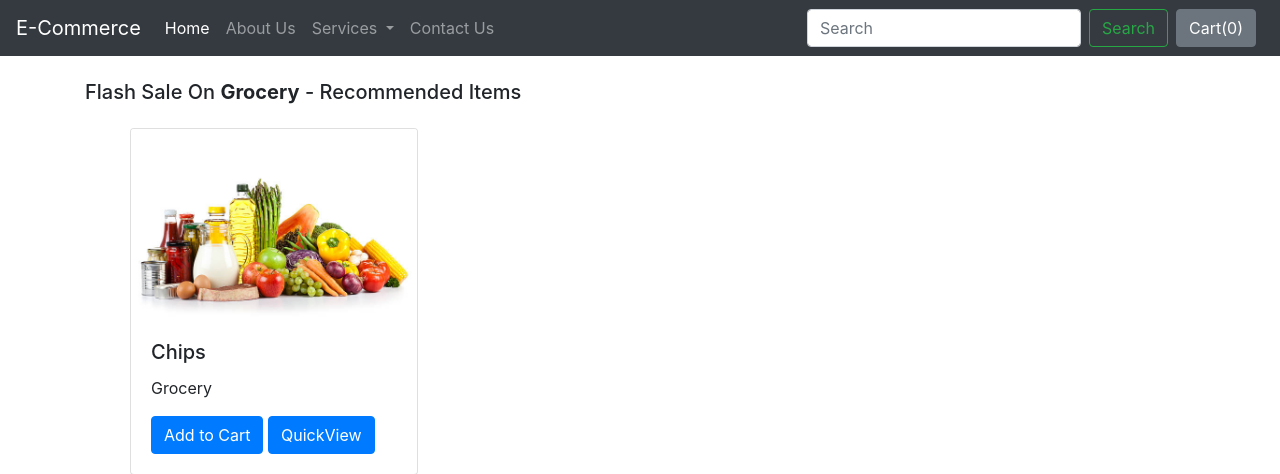
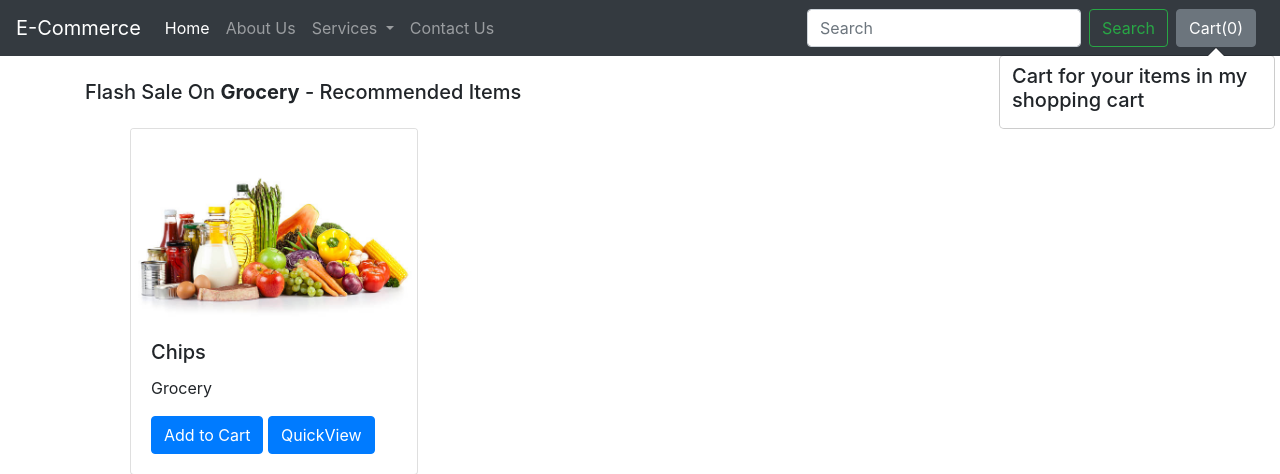
Before and after one commit to aayush999999/my-first-project, a Django app: page /stock in a window 1280 px wide. Shown: the top 474 px of the page. Run offline with Django 4.2, Linux system fonts and the light colour scheme; data comes from the database, SQL or seed files in the repository.

Commit message:
#47 checkout & clear button

```diff
--- a/templates/stock.html
+++ b/templates/stock.html
@@ -79,8 +79,8 @@ padding-right: 0;
         <div class="card" style="width: 18rem;">
           <img src='/media/{{product.0.image}}' class="card-img-top" alt="...">
           <div class="card-body">
-            <h5 class="card-title">{{i.item_desc|slice:"0.53"}}</h5>
-            <p class="card-text">{{i.item_group}} </p>
+            <h5 class="card-title" id="nameitem{{i.id}}">{{i.item_desc}}</h5>
+            <p class="card-text">{{i.item_group|slice:"0.53"}} </p>
             <span id="divitem{{i.id}}" class="divit">
             <button id="item{{i.id}}" class="btn btn-primary cart">Add to Cart</button>
             </span>
@@ -122,8 +122,7 @@ if (localStorage.getItem('cart') == null) {
   var cart = {};
 } else {
   cart = JSON.parse(localStorage.getItem('cart'));
-  document.getElementById('cart').innerHTML = Object.keys(cart).length;
-
+  updateCart(cart); // After refresh without press 'add_to_cart' to show +_- button if item already in cart.
 }
 
 
@@ -143,7 +142,33 @@ localStorage.setItem('cart', JSON.stringify(cart));
 
 //Add Popover to cart
 $('#popcart').popover();
-document.getElementById("popcart").setAttribute('data-content', '<h5>Cart for your items in my shopping cart</h5>');
+updatePopver(cart);
+function updatePopver(cart){
+  console.log('We are inside updatePopver');
+  var popStr ="";
+  popStr = popStr + "<h5>Cart for your items in my shopping cart</h5><div class='mx-2 my-2'>";
+  var i = 1;
+  for (var item in cart){
+    popStr = popStr + "<br><b>" + i  + ")</b> ";
+    popStr = popStr + document.getElementById('name' + item).innerHTML.slice(0, 15) + " ...<b>Qty:</b>   " + cart[item] + '<br>';
+    i = i + 1;
+  }
+  popStr = popStr + "</div> <a href='/checkout'><button class='btn btn-primary' id='checkout'>Checkout</button></a> <button class='btn btn-primary' onclick='clearCart()' id='clearCart'>Clear Cart</button>"
+  console.log(popStr);
+  document.getElementById('popcart').setAttribute('data-content', popStr);
+  $('#popcart').popover('show');
+}
+
+
+function clearCart(){
+  cart = JSON.parse(localStorage.getItem('cart'));
+  for ( var item in cart ){
+    document.getElementById('div' + item).innerHTML = '<button id="'+ item +'" class="btn btn-primary cart">Add to Cart</button>'
+  }
+  localStorage.clear();
+  cart = {};
+  updateCart(cart);
+}
 
 
 function updateCart(cart) {
@@ -153,6 +178,7 @@ function updateCart(cart) {
   localStorage.setItem('cart', JSON.stringify(cart));
   document.getElementById('cart').innerHTML = Object.keys(cart).length;
   console.log(cart);
+  updatePopver(cart);
 }
 
 
```
